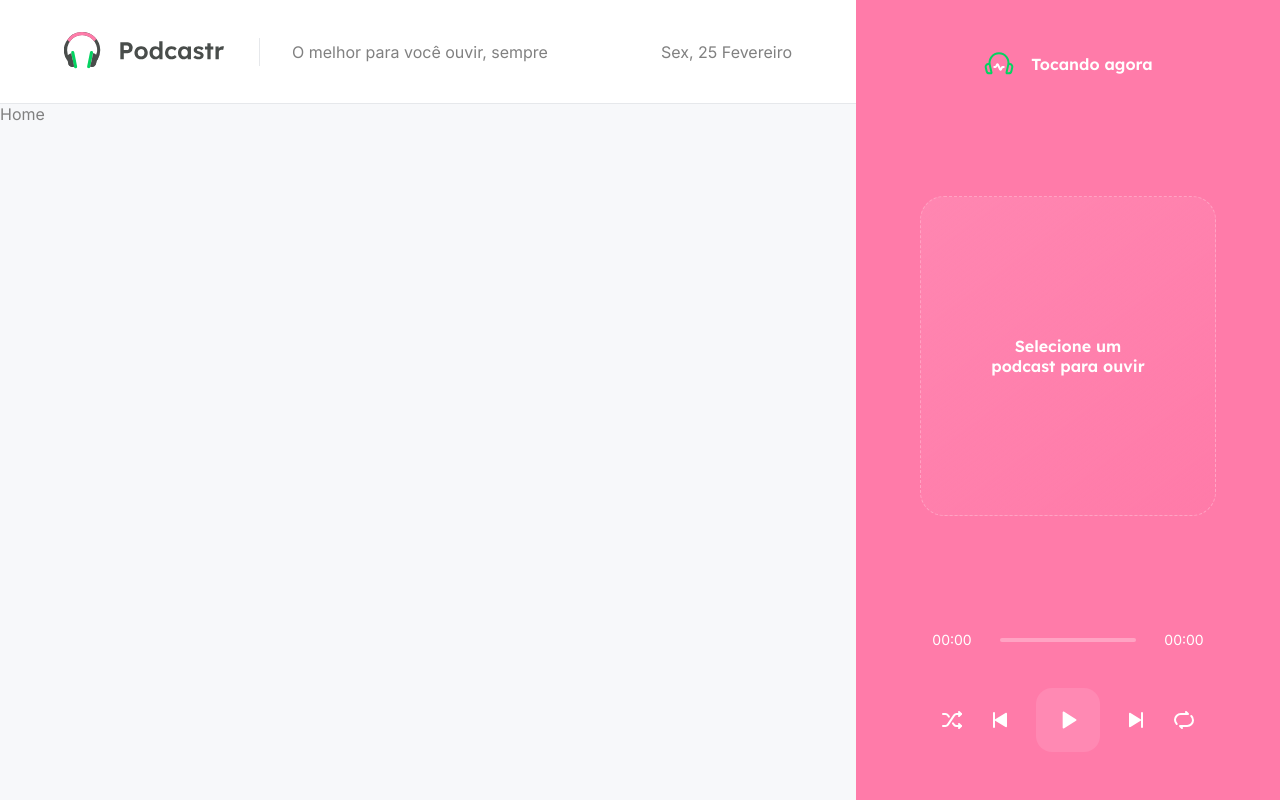
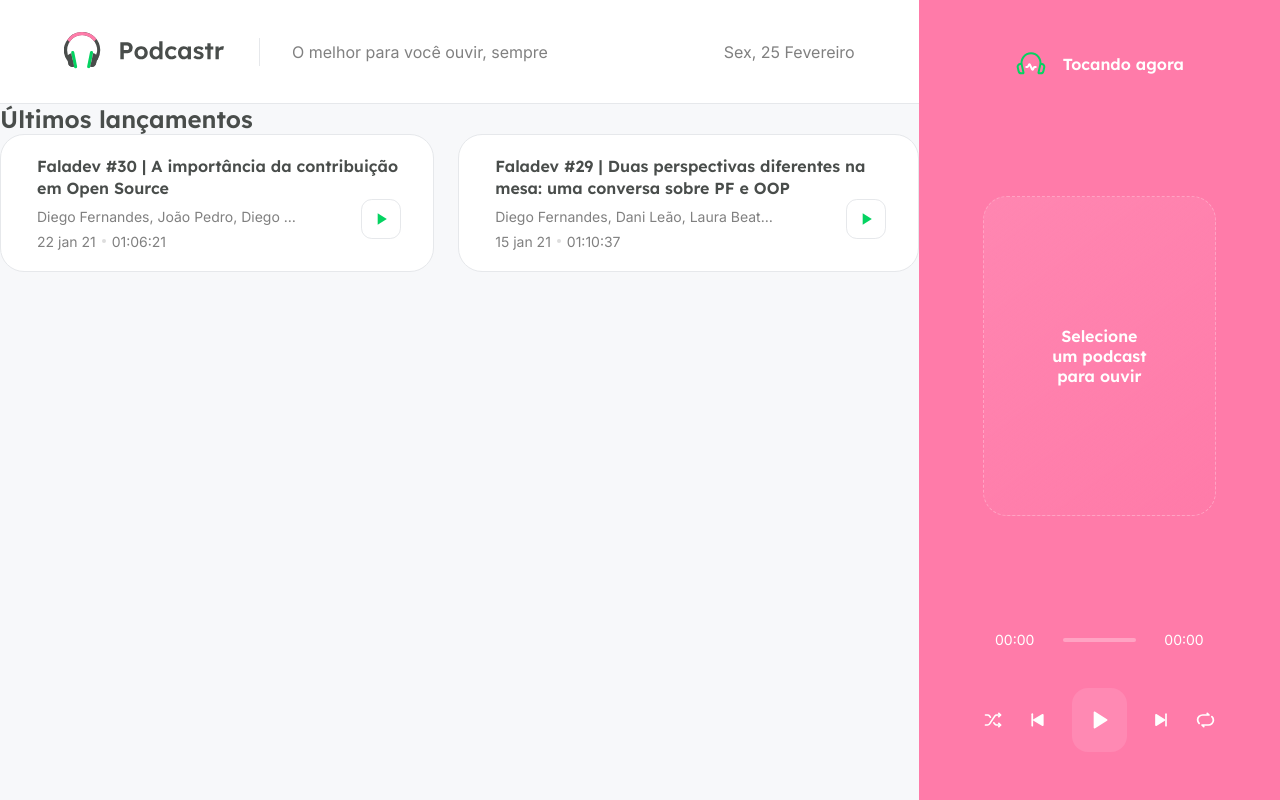
Before and after one commit to GZangs/nlw5-podcastr-next, a Next.js app: page / in a window 1280 px wide. Built offline with nearby package versions, Linux system fonts and the light colour scheme; data requests are answered from the project's data file; grey boxes are pictures that could not be loaded.

Commit message:
listing episodes on home page

```diff
--- a/next.config.js
+++ b/next.config.js
@@ -1,6 +1,9 @@
 /** @type {import('next').NextConfig} */
 const nextConfig = {
   reactStrictMode: true,
-}
+  images: {
+    domains: ["storage.googleapis.com"],
+  },
+};
 
-module.exports = nextConfig
+module.exports = nextConfig;
--- a/package.json
+++ b/package.json
@@ -10,6 +10,7 @@
     "server": "json-server server.json -w -d 750 -p 3333"
   },
   "dependencies": {
+    "axios": "^0.26.0",
     "date-fns": "^2.28.0",
     "next": "12.1.0",
     "react": "17.0.2",
--- /dev/null
+++ b/src/pages/home.module.scss
@@ -0,0 +1,111 @@
+.homepage {
+  padding: 0 4rem;
+  height: calc(100vh - 6.5rem);
+  overflow-y: scroll;
+
+  h2 {
+    margin-top: 3rem;
+    margin-bottom: 1.5rem;
+  }
+}
+
+.latestEpisodes {
+  ul {
+    list-style: none;
+    display: grid;
+    grid-template-columns: repeat(2, 1fr);
+    gap: 1.5rem;
+
+    li {
+      background: var(--white);
+      border: 1px solid var(--gray-100);
+      padding: 1.25rem;
+      border-radius: 1.5rem;
+      position: relative;
+
+      display: flex;
+      align-items: center;
+
+      img {
+        width: 6rem;
+        height: 6rem;
+        border-radius: 1rem;
+      }
+
+      .episodeDetails {
+        flex: 1;
+        margin-left: 1rem;
+
+        a {
+          display: block;
+          color: var(--gray-800);
+          font-family: Lexend, sans-serif;
+          font-weight: 600;
+          text-decoration: none;
+          line-height: 1.4rem;
+
+          &:hover {
+            text-decoration: underline;
+          }
+        }
+
+        p {
+          font-size: 0.875rem;
+          margin-top: 0.5rem;
+          max-width: 70%;
+          white-space: nowrap;
+          overflow: hidden;
+          text-overflow: ellipsis;
+        }
+
+        span {
+          display: inline-block;
+          margin-top: 0.5rem;
+          font-size: 0.875rem;
+
+          &:last-child {
+            margin-left: 0.5rem;
+            padding-left: 0.5rem;
+            position: relative;
+
+            &::before {
+              content: "";
+              width: 4px;
+              height: 4px;
+              border-radius: 2px;
+              background: #ddd;
+              position: absolute;
+              left: 0;
+              top: 50%;
+              transform: translate(-50%, -50%);
+            }
+          }
+        }
+      }
+
+      button {
+        position: absolute;
+        right: 2rem;
+        bottom: 2rem;
+
+        width: 2.5rem;
+        height: 2.5rem;
+        background: var(--white);
+        border: 1px solid var(--gray-100);
+        border-radius: 0.675rem;
+        font-size: 0;
+
+        transition: filter 0.2s;
+
+        img {
+          width: 1.5rem;
+          height: 1.5rem;
+        }
+
+        &:hover {
+          filter: brightness(0.95);
+        }
+      }
+    }
+  }
+}
--- a/src/pages/index.tsx
+++ b/src/pages/index.tsx
@@ -1,10 +1,120 @@
-import type { NextPage } from "next";
-import { Header } from "../components/Header";
+import type { NextPage, GetStaticProps } from "next";
+import Image from "next/image";
+import { format, parseISO } from "date-fns";
+import ptBR from "date-fns/locale/pt-BR";
 
-const Home: NextPage = () => {
+import playGreenPic from "../../public/play-green.svg";
+
+import { api } from "../services/api";
+import { convertDurationToTimeString } from "../utils/convertDurationToTimeString";
+
+import styles from "./home.module.scss";
+
+type IApiEpisode = {
+  id: string;
+  title: string;
+  thumbnail: string;
+  members: string;
+  published_at: string;
+  description: string;
+  file: {
+    url: string;
+    duration: string;
+  };
+};
+
+type Episode = {
+  id: string;
+  title: string;
+  members: string;
+  thumbnail: string;
+  publishedAt: string;
+  description: string;
+  url: string;
+  duration: number;
+  durationAsString: string;
+};
+
+type HomeProps = {
+  latestEpisodes: Episode[];
+  allEpisodes: Episode[];
+};
+
+const Home: NextPage<HomeProps> = ({ latestEpisodes, allEpisodes }) => {
   return (
-    <div>Home</div>
+    <div className={styles.homePage}>
+      <section className={styles.latestEpisodes}>
+        <h2>Últimos lançamentos</h2>
+
+        <ul>
+          {latestEpisodes.map((episode) => {
+            return (
+              <li key={episode.id}>
+                <Image
+                  src={episode.thumbnail}
+                  alt={episode.title}
+                  width={192}
+                  height={192}
+                  objectFit="cover"
+                />
+
+                <div className={styles.episodeDetails}>
+                  <a href="">{episode.title}</a>
+                  <p>{episode.members}</p>
+                  <span>{episode.publishedAt}</span>
+                  <span>{episode.durationAsString}</span>
+                </div>
+
+                <button type="button">
+                  <Image src={playGreenPic} alt="Tocar episódio" />
+                </button>
+              </li>
+            );
+          })}
+        </ul>
+      </section>
+      <section className={styles.allEpisodes}></section>
+    </div>
   );
 };
 
+export const getStaticProps: GetStaticProps = async () => {
+  const { data } = await api.get<IApiEpisode[]>("episodes", {
+    params: {
+      _limit: 12,
+      _sort: "_published_at",
+      _order: "desc",
+    },
+  });
+
+  const episodes: Episode[] = data.map((episode) => {
+    return {
+      id: episode.id,
+      title: episode.title,
+      thumbnail: episode.thumbnail,
+      members: episode.members,
+      publishedAt: format(parseISO(episode.published_at), "d MMM yy", {
+        locale: ptBR,
+      }),
+      duration: Number(episode.file.duration),
+      durationAsString: convertDurationToTimeString(
+        Number(episode.file.duration)
+      ),
+      description: episode.description,
+      url: episode.file.url,
+    };
+  });
+
+  const latestEpisodes = episodes.slice(0, 2);
+  const allEpisodes = episodes.slice(2, episodes.length);
+
+  return {
+    props: {
+      latestEpisodes,
+      allEpisodes,
+    },
+    revalidate: 60 * 60 * 8,
+  };
+};
+
 export default Home;
--- /dev/null
+++ b/src/services/api.ts
@@ -0,0 +1,5 @@
+import axios from "axios";
+
+export const api = axios.create({
+  baseURL: "http://localhost:3333/",
+});
--- /dev/null
+++ b/src/utils/convertDurationToTimeString.ts
@@ -0,0 +1,11 @@
+export function convertDurationToTimeString(duration: number) {
+  const hours = Math.floor(duration / 3600);
+  const minutes = Math.floor((duration % 3600) / 60);
+  const seconds = duration % 60;
+
+  const timeString = [hours, minutes, seconds]
+    .map((unit) => String(unit).padStart(2, "0"))
+    .join(":");
+
+  return timeString;
+}
```
Also changed, not shown: 1 other file (tests, documents, lock files or other folders).
